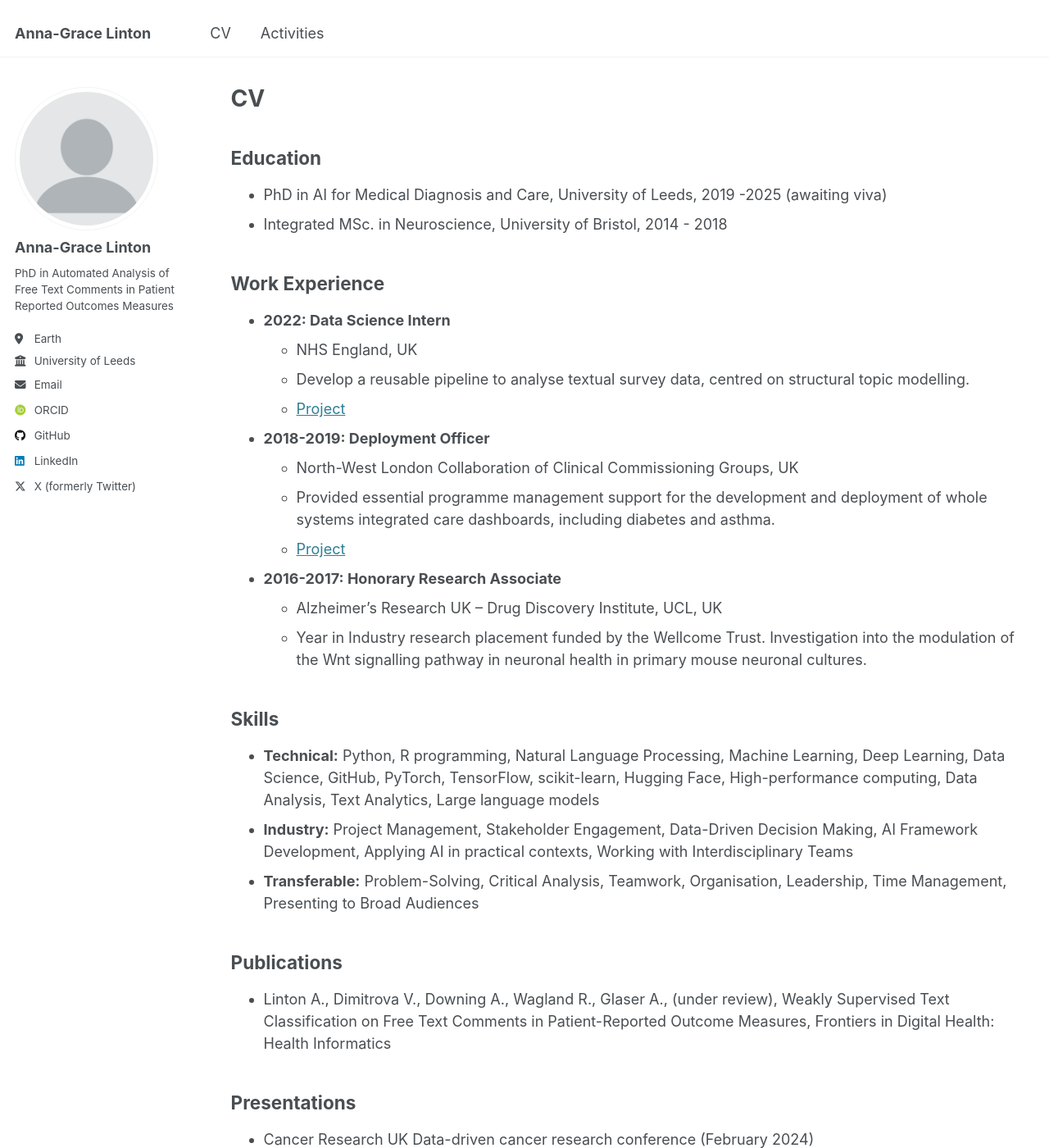
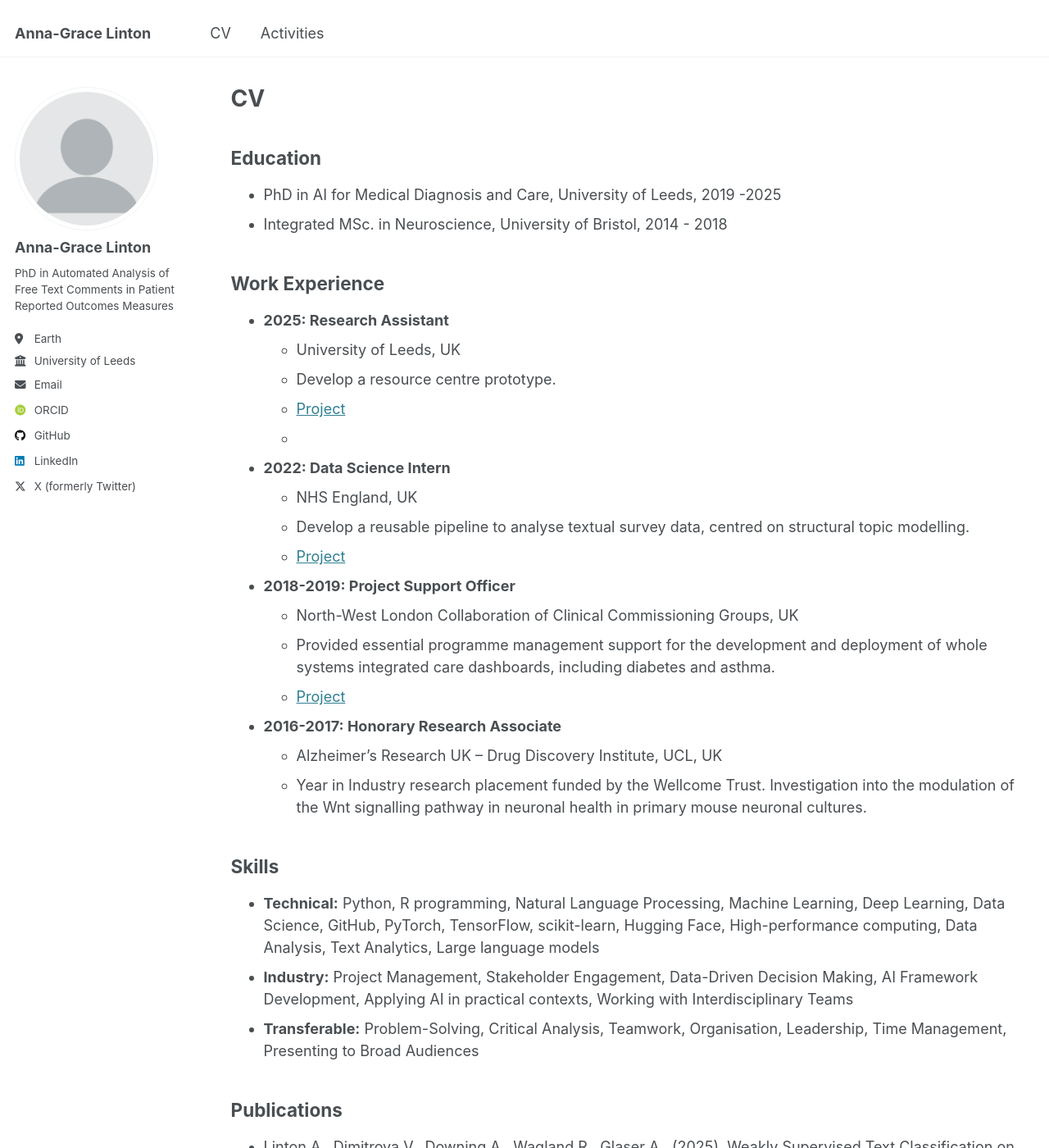
Before and after one commit to AnnaLinton/annalinton.github.io, a Jekyll site: the page built from _pages/cv.md, in a window 1280 px wide and 1400 px high. Shown: the whole window at 82% size. Built offline with Jekyll 4.4.1, drawn with Linux system fonts in a browser that asks for light colours; some web fonts are replaced; some of the changed text lies outside the part shown.

Commit message:
Update cv.md

```diff
--- a/_pages/cv.md
+++ b/_pages/cv.md
@@ -10,16 +10,21 @@ redirect_from:
 {% include base_path %}
 
 ## Education
-* PhD in AI for Medical Diagnosis and Care, University of Leeds, 2019 -2025 (awaiting viva)
+* PhD in AI for Medical Diagnosis and Care, University of Leeds, 2019 -2025
 * Integrated MSc. in Neuroscience, University of Bristol, 2014 - 2018
 
 ## Work Experience
+* **2025: Research Assistant**
+  * University of Leeds, UK
+  * Develop a resource centre prototype.
+  * [Project](https://edihubplus.ac.uk/)
+  *
 * **2022: Data Science Intern**
   * NHS England, UK
   * Develop a reusable pipeline to analyse textual survey data, centred on structural topic modelling.
   * [Project](https://github.com/nhsx/stm-survey-text)
 
-* **2018-2019: Deployment Officer**
+* **2018-2019: Project Support Officer**
   * North-West London Collaboration of Clinical Commissioning Groups, UK
   * Provided essential programme management support for the development and deployment of whole systems integrated care dashboards, including diabetes and asthma.
   * [Project](https://www.nwlondonicb.nhs.uk/professionals/whole-systems-integrated-care-wsic?back_cID=409)
@@ -35,7 +40,7 @@ redirect_from:
 
 
 ## Publications
-* Linton A., Dimitrova V., Downing A., Wagland R., Glaser A., (under review), Weakly Supervised Text Classification on Free Text Comments in Patient-Reported Outcome Measures, Frontiers in Digital Health: Health Informatics
+* Linton A., Dimitrova V., Downing A., Wagland R., Glaser A., (2025), Weakly Supervised Text Classification on Free Text Comments in Patient-Reported Outcome Measures, Frontiers in Digital Health: Health Informatics
 
 ## Presentations
 * Cancer Research UK Data-driven cancer research conference (February 2024)
@@ -73,11 +78,11 @@ Teaching assistant on the following modules, including leading tutorials and fac
 * ResCompLeedsCon committee member and organiser, University of Leeds (2022)
 * AI for Medical Diagnosis and Care Journal club coordinator, University of Leeds (2020 – 2022)
 * Student Representative for CDT in AI for Medical Diagnosis and Care, University of Leeds (2020-2021)
-* Public Engagement and Outreach [Activities](portfolio.html}) (2020 - 2024)
+* Public Engagement and Outreach [Activities](portfolio.html) (2020 - 2024)
 * Academic Mentor: The ‘ISLA’ gift – Provided academic mentoring to two first-year students in Biomedical Science and Computer Science over an academic year (2020 - 2021).
 
 ## Recognition
-* Listed on North Innovation Women List 2024. A supportive platform to recognise women in the North who are pushing the boundaries of innovation in their chosen fields. [link here](https://www.thenhsa.co.uk/2024/03/northinnovationwomen-2024-list-revealed/)
+* Listed on North Innovation Women List 2024. A supportive platform to recognise women in the North who are pushing the boundaries of innovation in their chosen fields. [Link here](https://www.thenhsa.co.uk/2024/03/northinnovationwomen-2024-list-revealed/)
 
 
 <!--  <ul>{% for post in site.publications reversed %}
```
